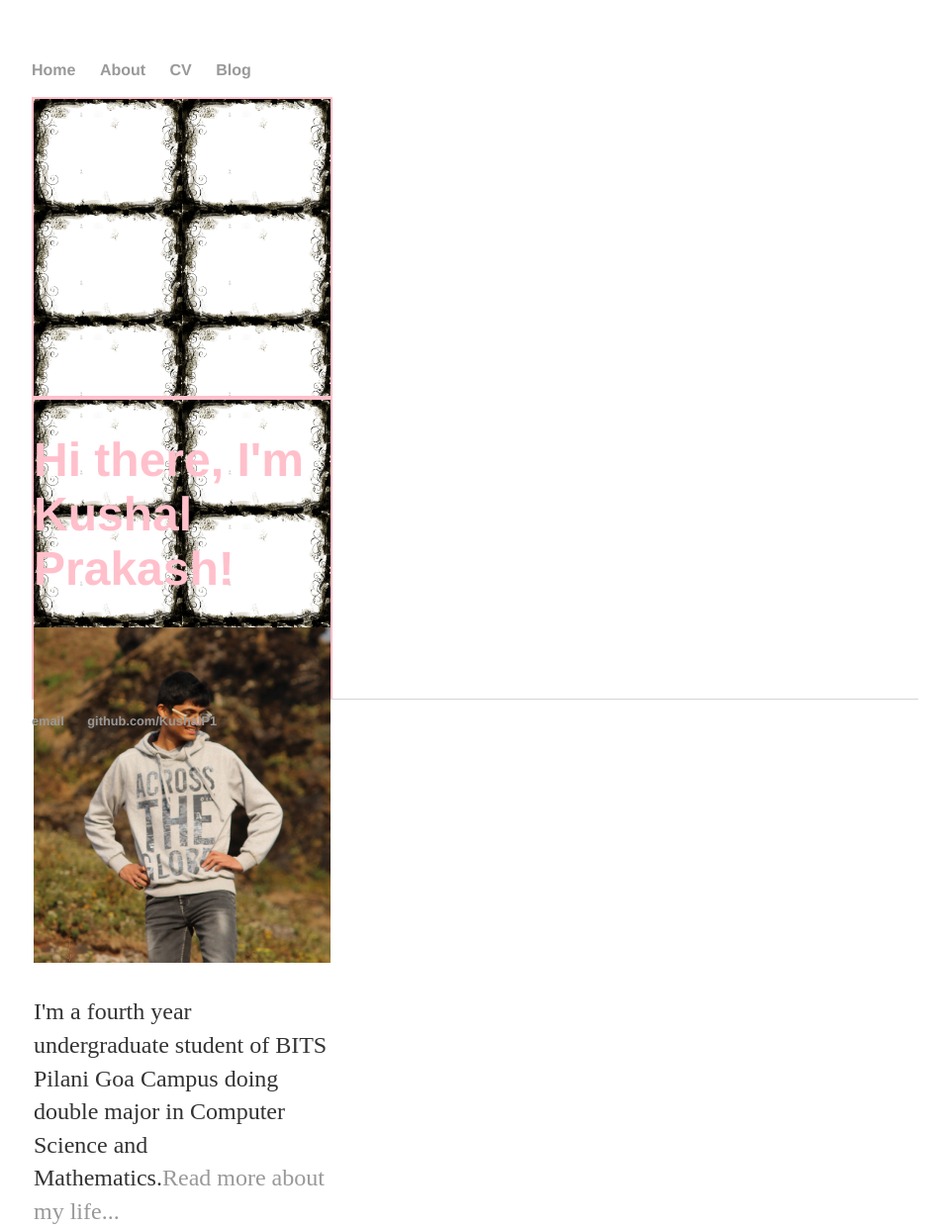
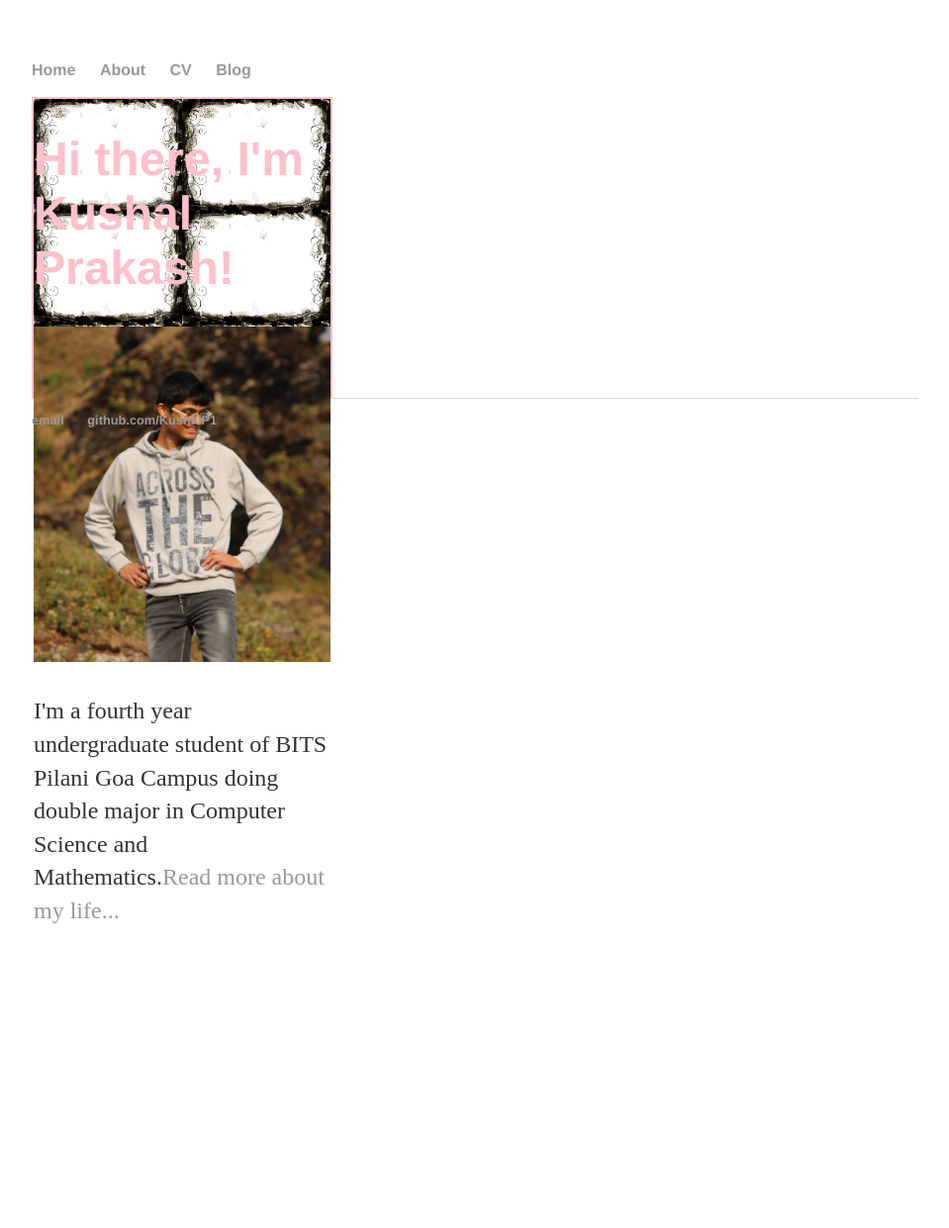
Before and after one commit to KushalP1/KushalP1.github.io, a Jekyll site: the page built from index.html, in a window 1280 px wide. Shown: the whole page at 99% size, without its empty margins (160-1119 px from the left). Built offline with Jekyll 4.4.1, drawn with Linux system fonts in a browser that asks for light colours; after the commit the page ends 937 px from its top, so only the background shows below that.

Commit message:
Update index.html

```diff
--- a/index.html
+++ b/index.html
@@ -3,7 +3,6 @@ layout: default
 title: Kushal Prakash
 ---
 
-<div class="tiledBackground">
 </div>
 		<div class="tiledBackground">
 			<h1>Hi there, I'm Kushal Prakash!</h1>
```
